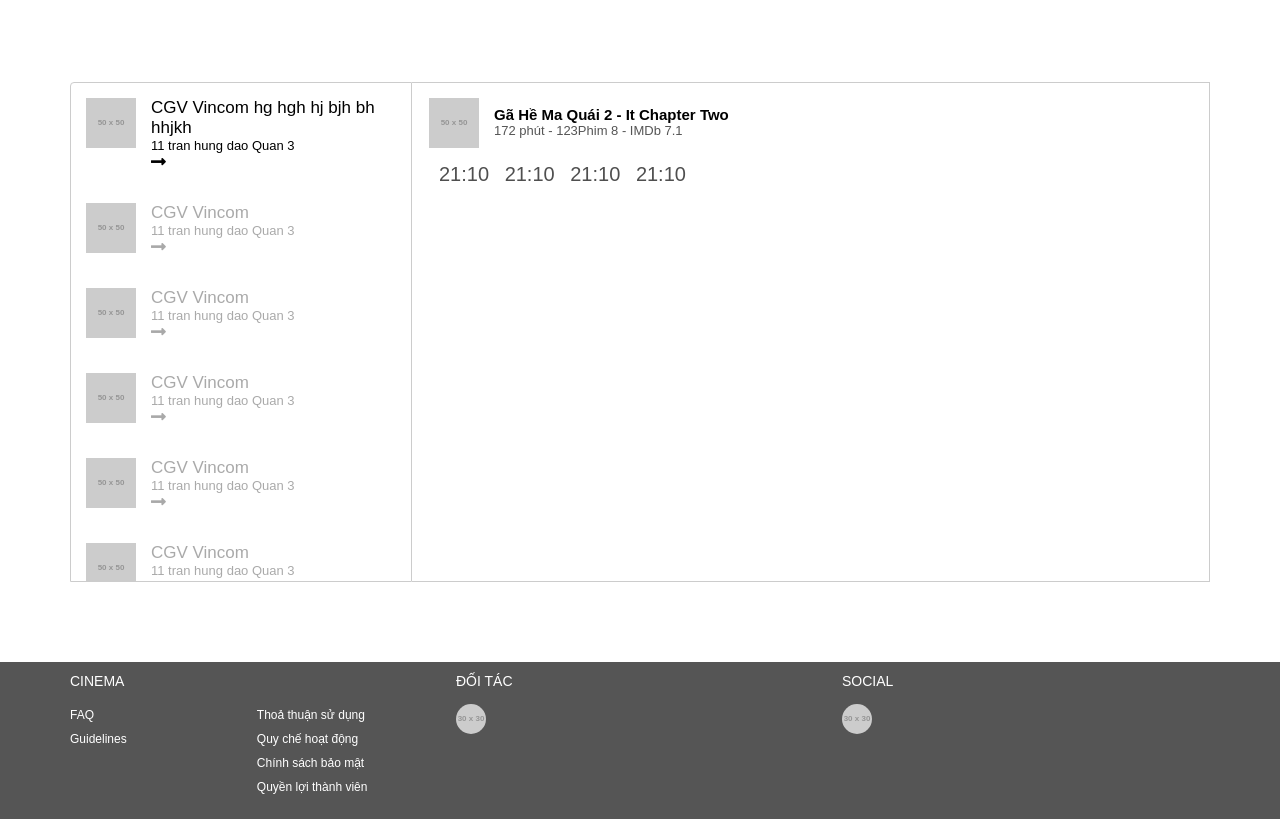
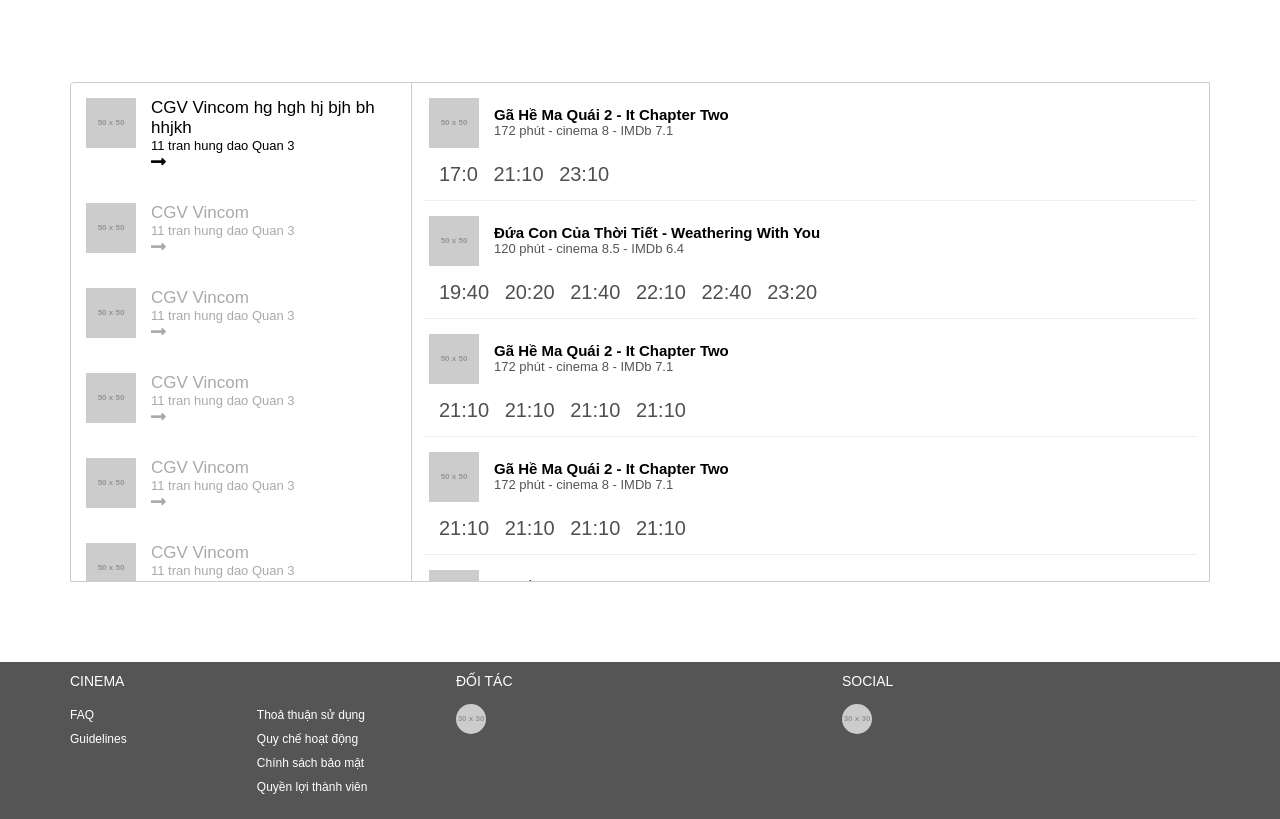
Before and after one commit to ntloc9/cinema, a plain HTML site: page index.html in a window 1280 px wide. Shown: the part 1115-1934 px from the top of the page. Drawn offline with nearby package versions, Linux system fonts and the light colour scheme; placeholder pictures from the web are drawn by us; a web font is replaced by a local one.

Commit message:
time table 90%

```diff
--- a/index.html
+++ b/index.html
@@ -579,7 +579,128 @@
                             Gã Hề Ma Quái 2 - It Chapter Two
                         </p>
                         <p class="tab-movie-detail">
-                            172 phút - 123Phim 8 - IMDb 7.1
+                            172 phút - cinema 8 - IMDb 7.1
+                        </p>
+                    </div>
+                    <div class="tab-movie-session">
+                        <!-- <img src="http://placehold.it/50x50" alt=""> -->
+                        <div class="list-time">
+                            <a href="#">17:0</a>
+                            <a href="#">21:10</a>
+                            <a href="#">23:10</a>
+                        </div>
+                    </div>
+                </div>
+                <div class="tabcontent-row">
+                    <div class="tab-movie-info">
+                        <img src="http://placehold.it/50x50" alt="">
+                        <p class="tab-movie-title">
+                            Đứa Con Của Thời Tiết - Weathering With You
+                        </p>
+                        <p class="tab-movie-detail">
+                            120 phút - cinema 8.5 - IMDb 6.4
+                        </p>
+                    </div>
+                    <div class="tab-movie-session">
+                        <!-- <img src="http://placehold.it/50x50" alt=""> -->
+                        <div class="list-time">
+                            <a href="#">19:40</a>
+                            <a href="#">20:20</a>
+                            <a href="#">21:40</a>
+                            <a href="#">22:10</a>
+                            <a href="#">22:40</a>
+                            <a href="#">23:20</a>
+                        </div>
+                    </div>
+                </div>
+                <div class="tabcontent-row">
+                    <div class="tab-movie-info">
+                        <img src="http://placehold.it/50x50" alt="">
+                        <p class="tab-movie-title">
+                            Gã Hề Ma Quái 2 - It Chapter Two
+                        </p>
+                        <p class="tab-movie-detail">
+                            172 phút - cinema 8 - IMDb 7.1
+                        </p>
+                    </div>
+                    <div class="tab-movie-session">
+                        <!-- <img src="http://placehold.it/50x50" alt=""> -->
+                        <div class="list-time">
+                            <a href="#">21:10</a>
+                            <a href="#">21:10</a>
+                            <a href="#">21:10</a>
+                            <a href="#">21:10</a>
+                        </div>
+                    </div>
+                </div>
+                <div class="tabcontent-row">
+                    <div class="tab-movie-info">
+                        <img src="http://placehold.it/50x50" alt="">
+                        <p class="tab-movie-title">
+                            Gã Hề Ma Quái 2 - It Chapter Two
+                        </p>
+                        <p class="tab-movie-detail">
+                            172 phút - cinema 8 - IMDb 7.1
+                        </p>
+                    </div>
+                    <div class="tab-movie-session">
+                        <!-- <img src="http://placehold.it/50x50" alt=""> -->
+                        <div class="list-time">
+                            <a href="#">21:10</a>
+                            <a href="#">21:10</a>
+                            <a href="#">21:10</a>
+                            <a href="#">21:10</a>
+                        </div>
+                    </div>
+                </div>
+                <div class="tabcontent-row">
+                    <div class="tab-movie-info">
+                        <img src="http://placehold.it/50x50" alt="">
+                        <p class="tab-movie-title">
+                            Gã Hề Ma Quái 2 - It Chapter Two
+                        </p>
+                        <p class="tab-movie-detail">
+                            172 phút - cinema 8 - IMDb 7.1
+                        </p>
+                    </div>
+                    <div class="tab-movie-session">
+                        <!-- <img src="http://placehold.it/50x50" alt=""> -->
+                        <div class="list-time">
+                            <a href="#">21:10</a>
+                            <a href="#">21:10</a>
+                            <a href="#">21:10</a>
+                            <a href="#">21:10</a>
+                        </div>
+                    </div>
+                </div>
+                <div class="tabcontent-row">
+                    <div class="tab-movie-info">
+                        <img src="http://placehold.it/50x50" alt="">
+                        <p class="tab-movie-title">
+                            Gã Hề Ma Quái 2 - It Chapter Two
+                        </p>
+                        <p class="tab-movie-detail">
+                            172 phút - cinema 8 - IMDb 7.1
+                        </p>
+                    </div>
+                    <div class="tab-movie-session">
+                        <!-- <img src="http://placehold.it/50x50" alt=""> -->
+                        <div class="list-time">
+                            <a href="#">21:10</a>
+                            <a href="#">21:10</a>
+                            <a href="#">21:10</a>
+                            <a href="#">21:10</a>
+                        </div>
+                    </div>
+                </div>
+                <div class="tabcontent-row">
+                    <div class="tab-movie-info">
+                        <img src="http://placehold.it/50x50" alt="">
+                        <p class="tab-movie-title">
+                            Gã Hề Ma Quái 2 - It Chapter Two
+                        </p>
+                        <p class="tab-movie-detail">
+                            172 phút - cinema 8 - IMDb 7.1
                         </p>
                     </div>
                     <div class="tab-movie-session">
--- a/site.css
+++ b/site.css
@@ -669,6 +669,7 @@
     width: 70%;
     border-left: none;
     height: 500px;
+    overflow-x: auto;
 }
 
 .tab-movie-info{
@@ -698,6 +699,16 @@
     width: 100%;
     /* height: 100px; */
     padding: 15px 5px;
+    position: relative;
+}
+
+.tabcontent-row::before{
+    content: "";
+    position: absolute;
+    width: 100%;
+    border-bottom: 1px solid rgba(216, 216, 216, 0.44);
+    bottom: 0;
+    left: 0;
 }
 
 .tab-movie-session{
```
